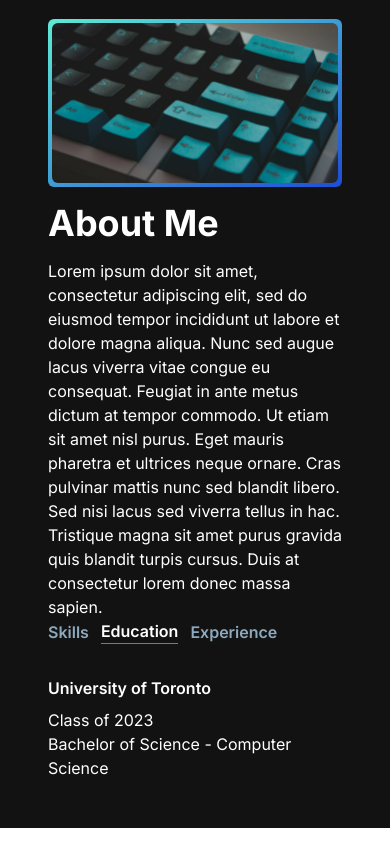
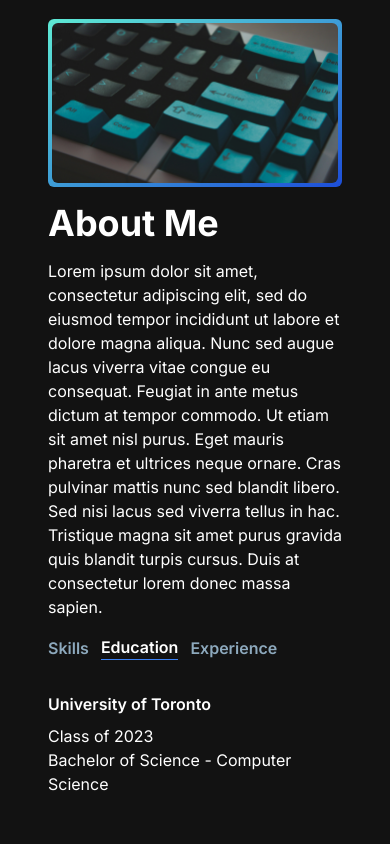
Before and after one commit to rayafarhadi/rayafarhadi.github.io, a Next.js app: page / in a window 390 px wide. Shown: the part 727-1571 px from the top of the page. Built offline with nearby package versions, Linux system fonts and the light colour scheme.

Commit message:
added top margin to about tabs for smaller screens

```diff
--- a/app/components/About/AboutSection.jsx
+++ b/app/components/About/AboutSection.jsx
@@ -79,7 +79,7 @@ const AboutSection = () => {
             consectetur lorem donec massa sapien.
           </p>
         </div>
-        <div className="col-start-2 place-self-start flex flex-col items-start">
+        <div className="mt-4 md:mt-0 col-start-2 place-self-start flex flex-col items-start">
           <div className="flex flex-row">
             <TabButton
               selectTab={() => handleTabChange("skills")}
```
